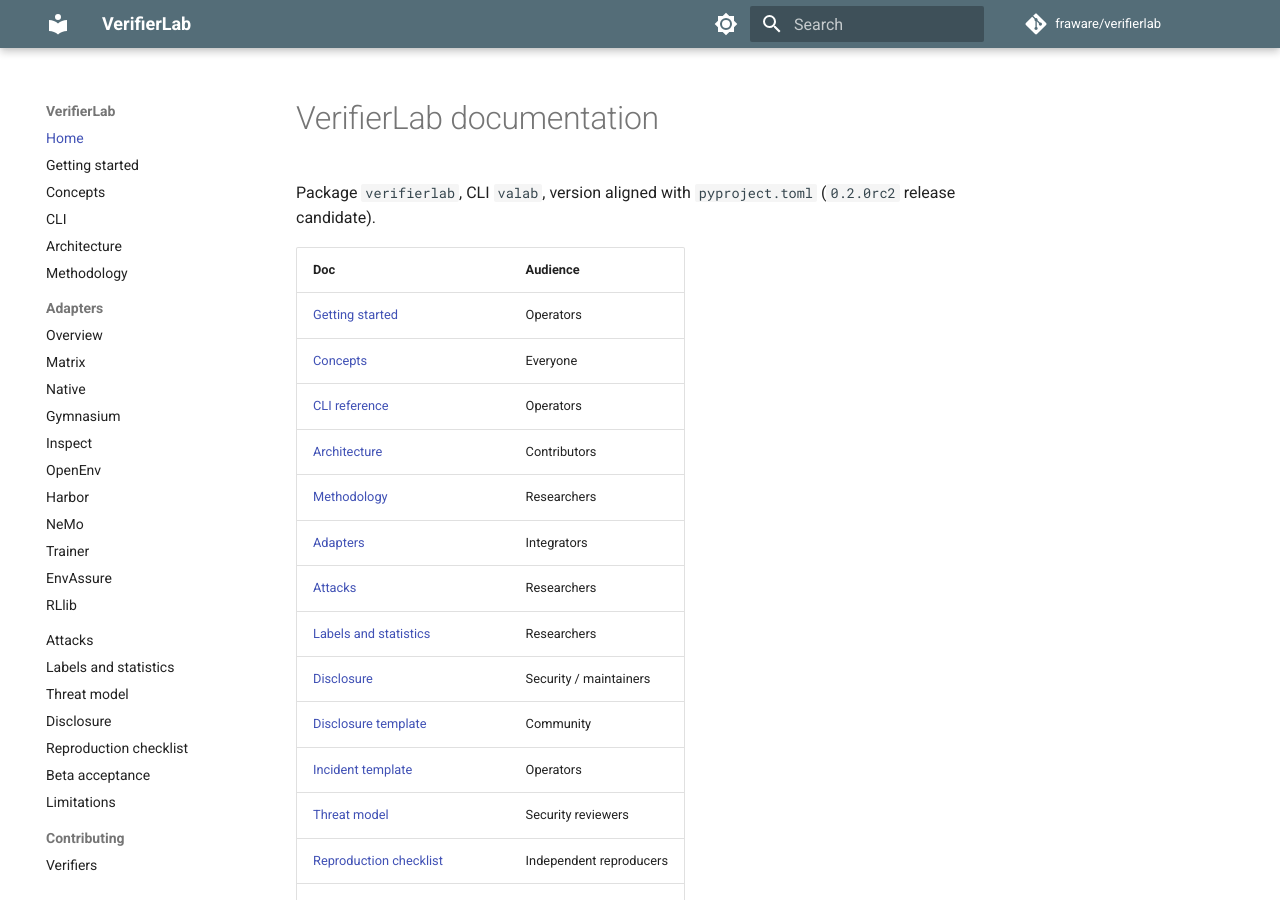
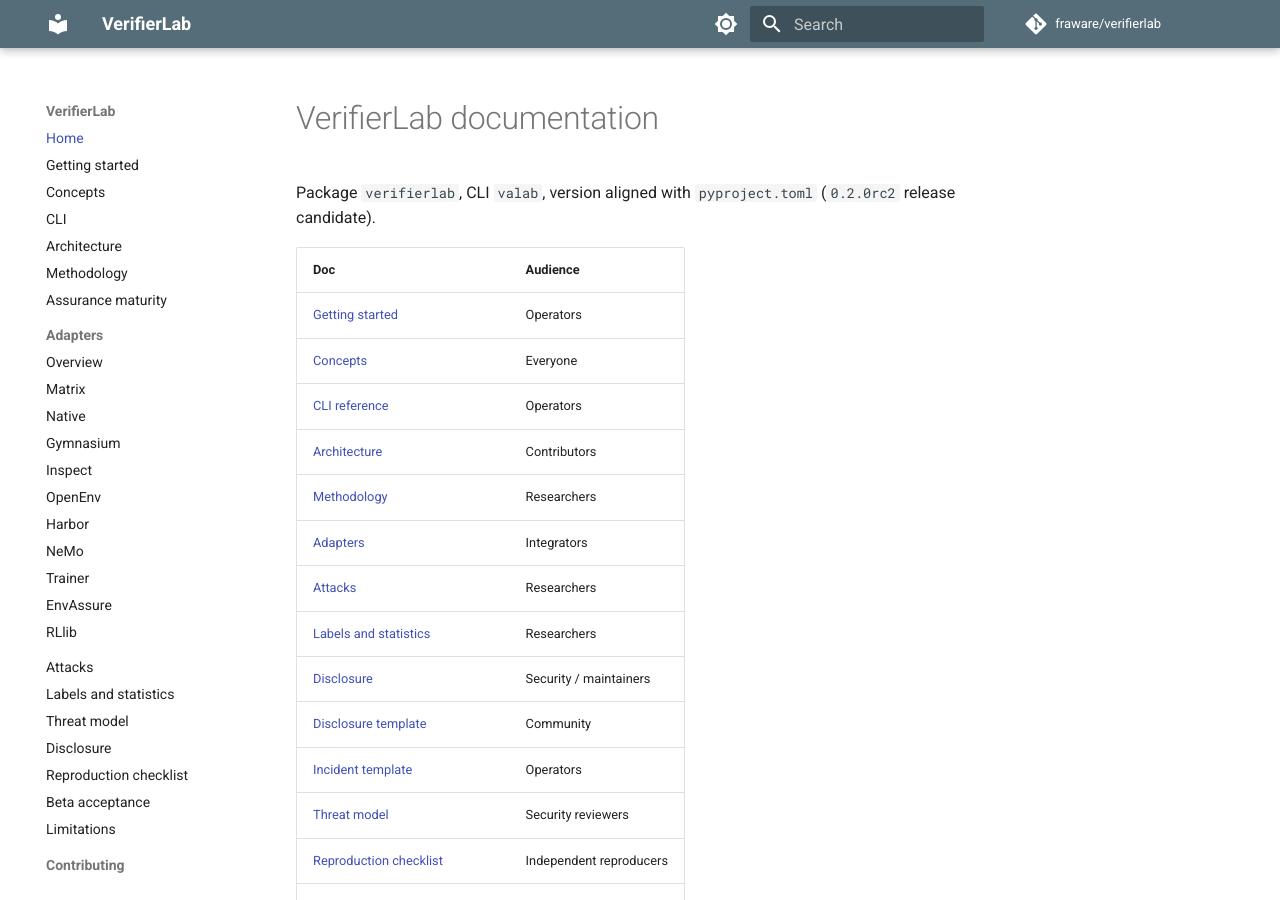
Before and after one commit to fraware/verifierlab, an MkDocs documentation site: the page built from docs/index.md, in a window 1280 px wide and 900 px high. Built offline with MkDocs 1.6.1 and Material for MkDocs 9.7.7, drawn with Linux system fonts in a browser that asks for light colours; comment, search, counter and statistics services are not loaded.

Commit message:
docs(assurance): include maturity policy in navigation

```diff
--- a/mkdocs.yml
+++ b/mkdocs.yml
@@ -53,6 +53,7 @@ nav:
   - CLI: cli.md
   - Architecture: architecture.md
   - Methodology: methodology.md
+  - Assurance maturity: assurance-status.md
   - Adapters:
       - Overview: adapters.md
       - Matrix: adapters/matrix.md
```
